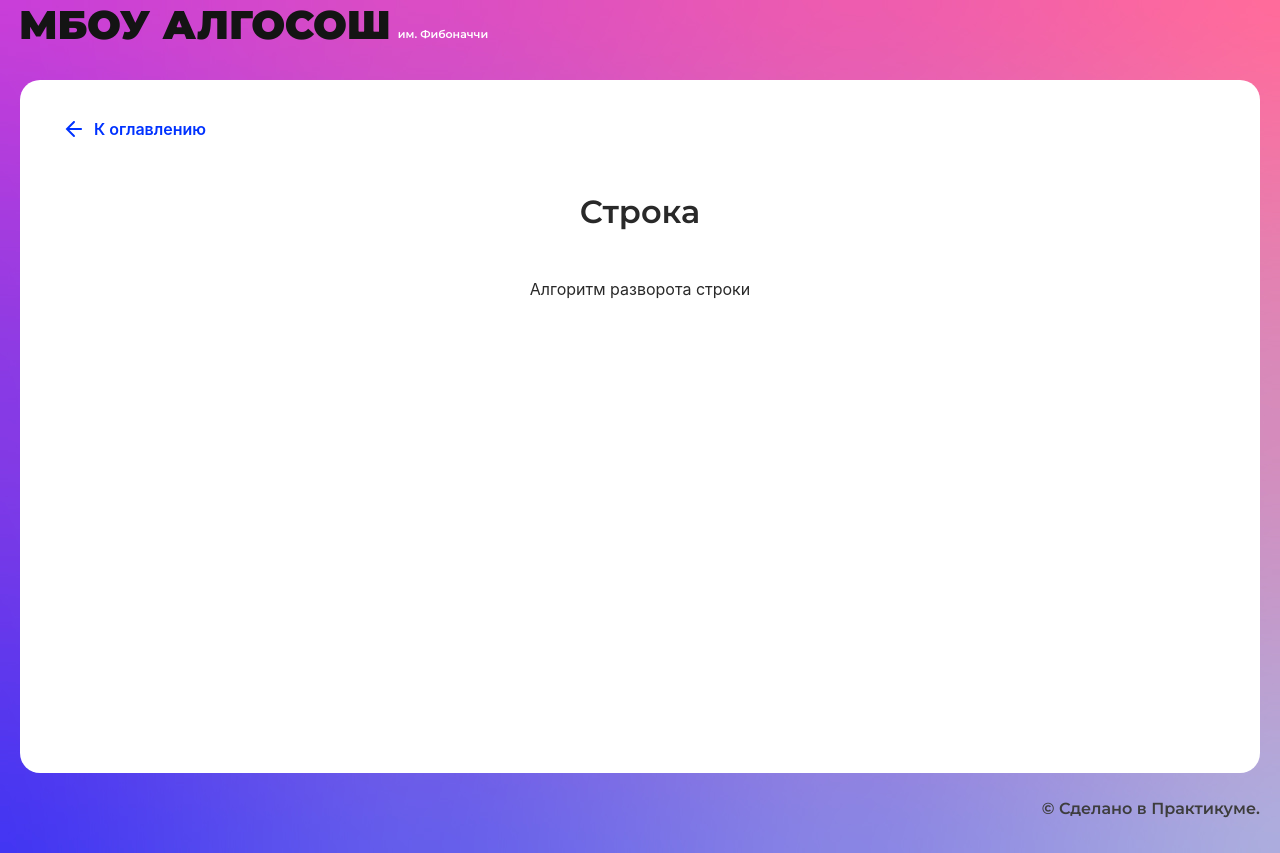
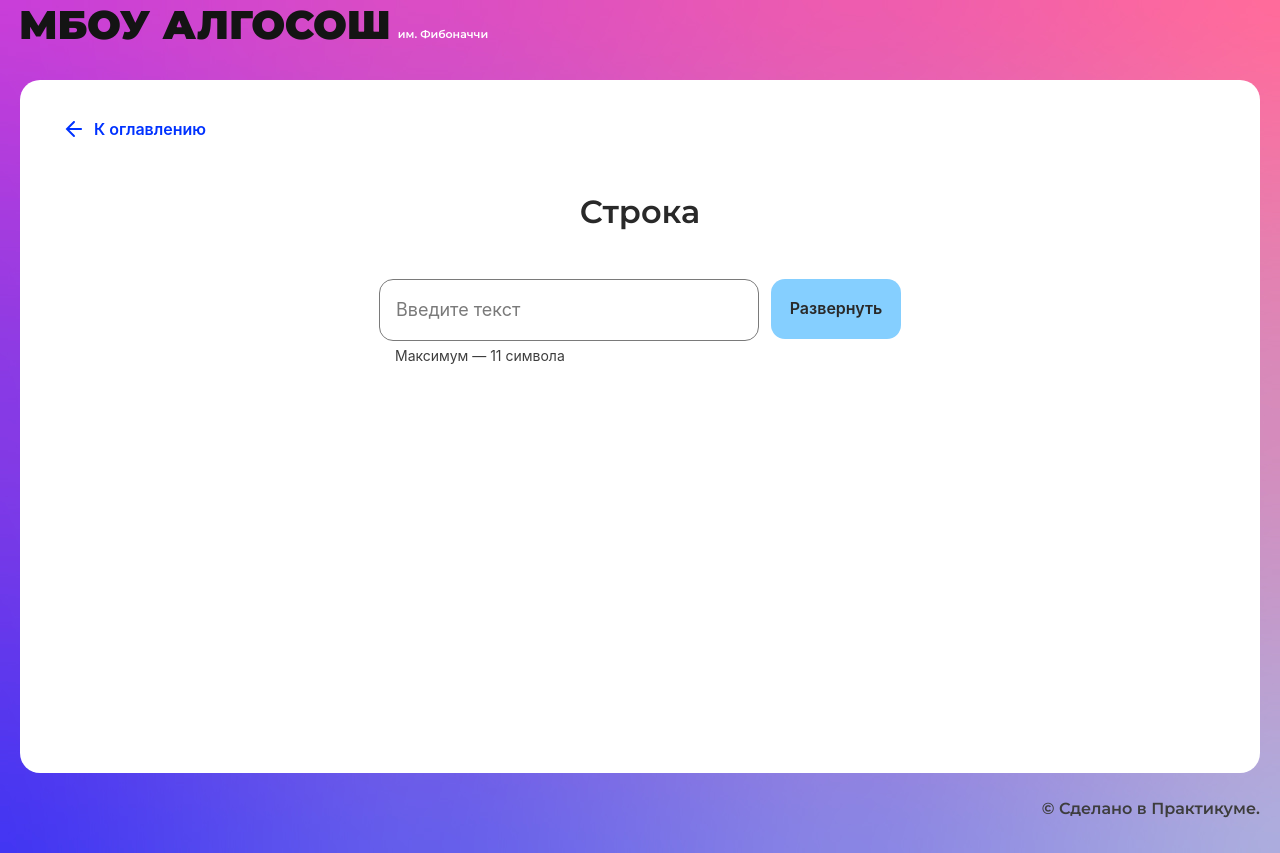
Before and after one commit to IliaGorin/algososh, a React (Create React App) app: page /recursion in a window 1280 px wide. Built offline with nearby package versions, Linux system fonts and the light colour scheme.

Commit message:
hard code array render with delay

```diff
--- /dev/null
+++ b/src/components/string/string.module.css
@@ -0,0 +1,15 @@
+.wrapper {
+  display: flex;
+  flex-direction: row;
+  width: 522px;
+  margin: 0 auto;
+  gap: 12px;
+}
+
+.lettersContainer {
+  list-style: none;
+  display: flex;
+  justify-content: center;
+  gap: 16px;
+  margin: 120px 0 0 0;
+}
--- a/src/components/string/string.tsx
+++ b/src/components/string/string.tsx
@@ -1,10 +1,74 @@
-import React from 'react';
+import React, { useState, ChangeEvent } from 'react';
 import { SolutionLayout } from '../ui/solution-layout/solution-layout';
+import { Button } from '../ui/button/button';
+import { Input } from '../ui/input/input';
+import styles from './string.module.css';
+import { Circle } from '../ui/circle/circle';
+import { DELAY_IN_MS } from '../../constants/delays';
 
 export const StringComponent: React.FC = () => {
+  const [inputString, setInputString] = useState<string>('');
+  const [stringToRender, setStringToRender] = useState<string[]>([]);
+  let reverseString: string[] = [];
+
+  function reverse(inputString: string[]): string[] {
+    // const symbolsArr = inputString.split('');
+    if (inputString.length === 1) return inputString;
+    let end = inputString.length - 1;
+    // let middle = Math.floor(symbolsArr.length / 2);
+    let tempElement = inputString[0];
+    inputString[0] = inputString[end];
+    inputString[end] = tempElement;
+
+    return inputString;
+  }
+
+  const array = [
+    ['1', '2', '3', '4', '5'],
+    ['5', '2', '3', '4', '1'],
+    ['5', '4', '3', '2', '1'],
+  ];
+
+  const delay = (time: number) =>
+    new Promise<void>((res) => setTimeout(res, time));
+
+  const handleReverse = async () => {
+    // await delay(DELAY_IN_MS);
+    for (let i = 0; i < 3; i++) {
+      setStringToRender(array[i]);
+      console.log('count ', i);
+      await delay(DELAY_IN_MS);
+    }
+  };
+
   return (
     <SolutionLayout title="Строка">
-      <p>Алгоритм разворота строки</p>
+      <div className={styles.wrapper}>
+        <Input
+          placeholder="Введите текст"
+          maxLength={11}
+          isLimitText={true}
+          onChange={(e: ChangeEvent<HTMLInputElement>) => {
+            setInputString(e.currentTarget.value);
+          }}
+        ></Input>
+        <Button
+          type={'button'}
+          text={'Развернуть'}
+          onClick={(e) => {
+            handleReverse();
+          }}
+        >
+          Button
+        </Button>
+      </div>
+      <ul className={styles.lettersContainer}>
+        {stringToRender.map((symbol, index) => (
+          <li key={index}>
+            <Circle letter={symbol} />
+          </li>
+        ))}
+      </ul>
     </SolutionLayout>
   );
 };
```
